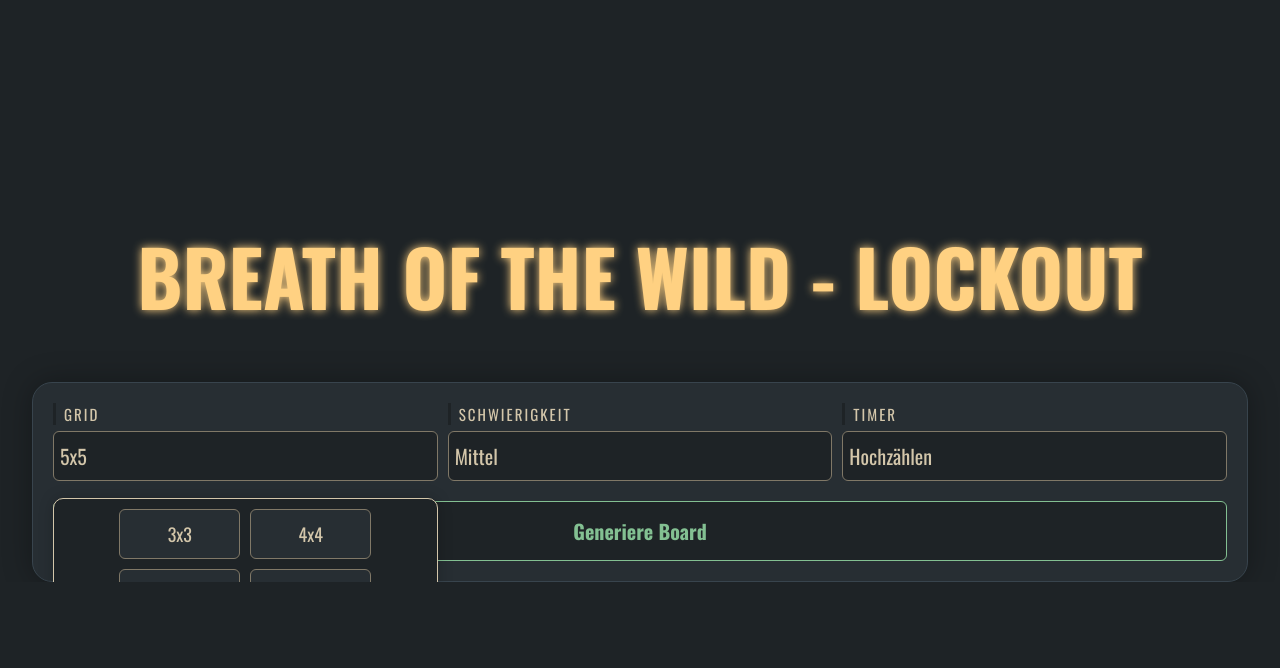
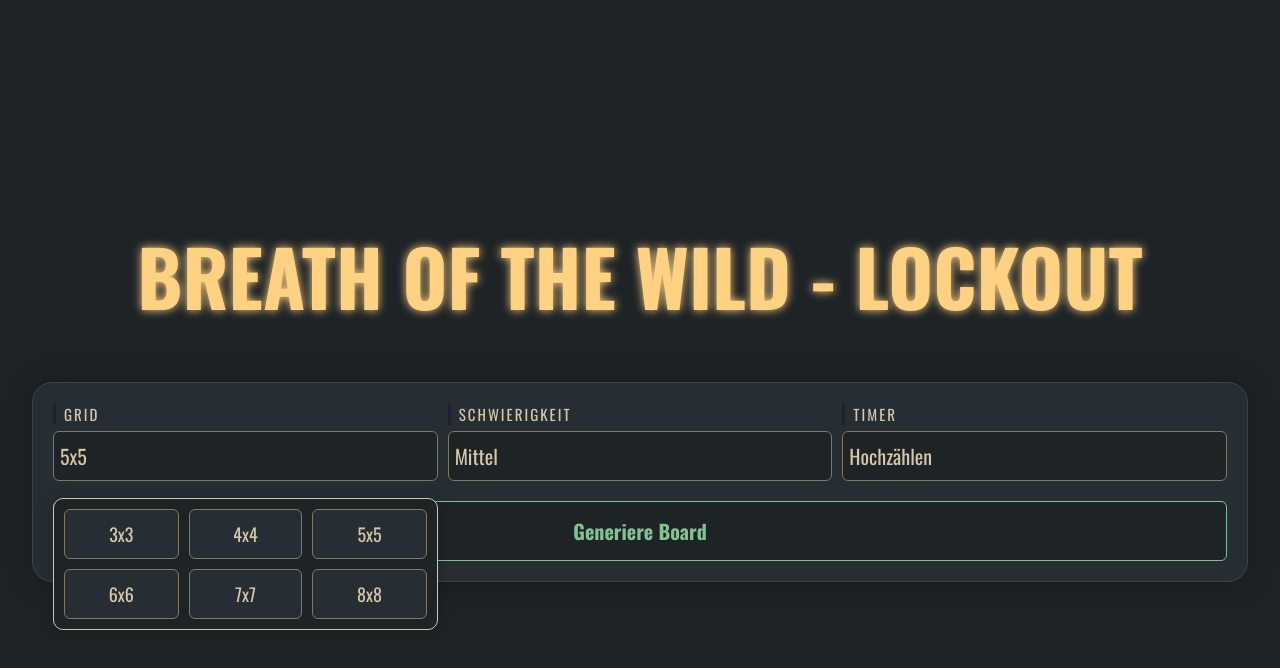
Before and after one commit to jfonbe/botw_lockout, a React (Vite) app in the folder frontend/: page / in a window 1280 px wide. Both pictures are taken after a click on the button "5x5". Shown: the top 668 px of the page. Built offline with nearby package versions, Linux system fonts and the light colour scheme.

Commit message:
style: change dropdownButton layout to grid

```diff
--- a/frontend/src/components/SetupScreen/Dropdown.tsx
+++ b/frontend/src/components/SetupScreen/Dropdown.tsx
@@ -67,14 +67,13 @@
                 {label}
             </button>
             <div
-                className={`${styles.dropdownMenu} ${isOpen ? styles.visible : styles.hidden}`}
+                className={`${styles.dropdownMenu} ${styles[variant]}  ${isOpen ? styles.visible : styles.hidden}`}
             >
                 {inputOptions.options.map((option => (
                     <DropdownButton
                         value={option.value}
                         label={option.label}
                         onChange={handleSelect}
-                        variant={variant}
                         key={option.label}
                     />
                 )))}
--- a/frontend/src/components/SetupScreen/DropdownButton.tsx
+++ b/frontend/src/components/SetupScreen/DropdownButton.tsx
@@ -5,14 +5,13 @@
     value: T
     label: string,
     onChange: (value: T) => void,
-    variant: "grid" | "difficulty" | "timer"
 }
 
-export default function DropdownButton<T>({ value,  label, onChange, variant }: DropdownButtonProps<T>) {
+export default function DropdownButton<T>({ value,  label, onChange }: DropdownButtonProps<T>) {
     return (
         <button
             onClick={() => onChange(value)}
-            className={`${styles.dropdownButton} ${styles[variant]}`}
+            className={styles.dropdownButton}
         >
             {label}
         </button>
--- a/frontend/src/css/Dropdown.module.css
+++ b/frontend/src/css/Dropdown.module.css
@@ -49,12 +49,8 @@
 }
 
 .dropdownMenu {
-    display: flex;
-    flex-wrap: wrap;
-    justify-content: center;
-    gap: 10px;
-
-    z-index: 1000;
+    display: grid;
+    z-index: 10;
 
     position: absolute;
     top: 115%;
@@ -74,14 +70,22 @@
         visibility 0.3s ease;
 }
 
-.timeDropdownMenu {
-    display: flex;
-    justify-content: center;
-    width: 100%;
+.dropdownMenu.grid, .dropdownMenu.difficulty{
+    grid-template-columns: auto auto auto;
+    gap: 10px;
 }
 
-.time {
-    width: calc((100% - 40px) / 4);
+.dropdownMenu.timer {
+    grid-template-columns: auto auto;
+    gap: 10px;
+}
+
+.timeDropdownMenu {
+    grid-column: 1 / -1;
+
+    display: grid;
+    grid-template-columns: auto auto auto auto;
+    gap: 10px;
 }
 
 @media (max-width: 1200px) {
--- a/frontend/src/css/DropdownButton.module.css
+++ b/frontend/src/css/DropdownButton.module.css
@@ -21,15 +21,6 @@
 .dropdownButton:hover {
     transform: translateY(-2px);
     color: var(--green-color);
+    border-color: var(--green-color);
     cursor: pointer;
-    border-color: var(--green-color);
 }
-
-.grid,
-.difficulty {
-    width: calc(100% / 3);
-}
-
-.timer {
-    width: calc((100% - 20px) / 2);
-}
--- a/frontend/src/css/Settings.module.css
+++ b/frontend/src/css/Settings.module.css
@@ -6,7 +6,6 @@
 
     height: 100%;
     width: 100%;
-    overflow-y: auto;
 
     color: var(--fg-color-2);
 }
```
